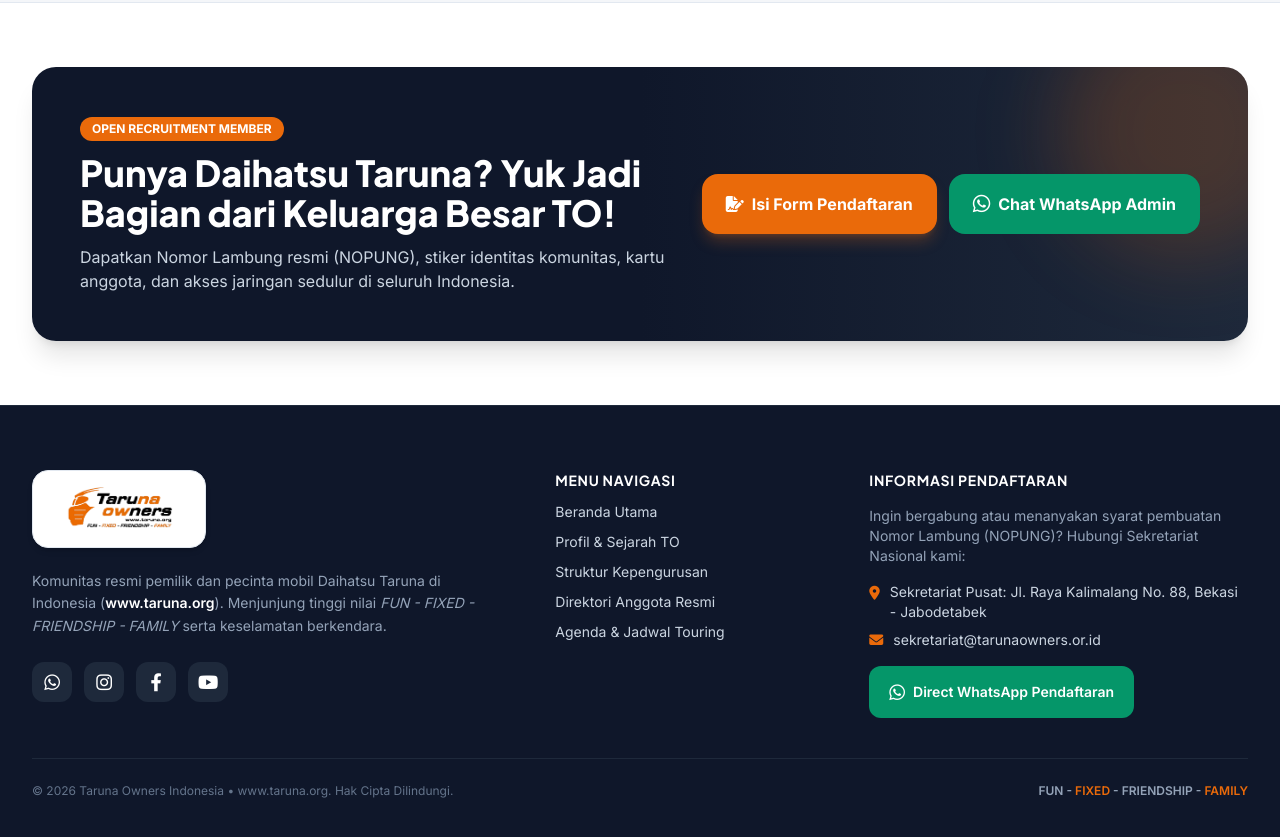
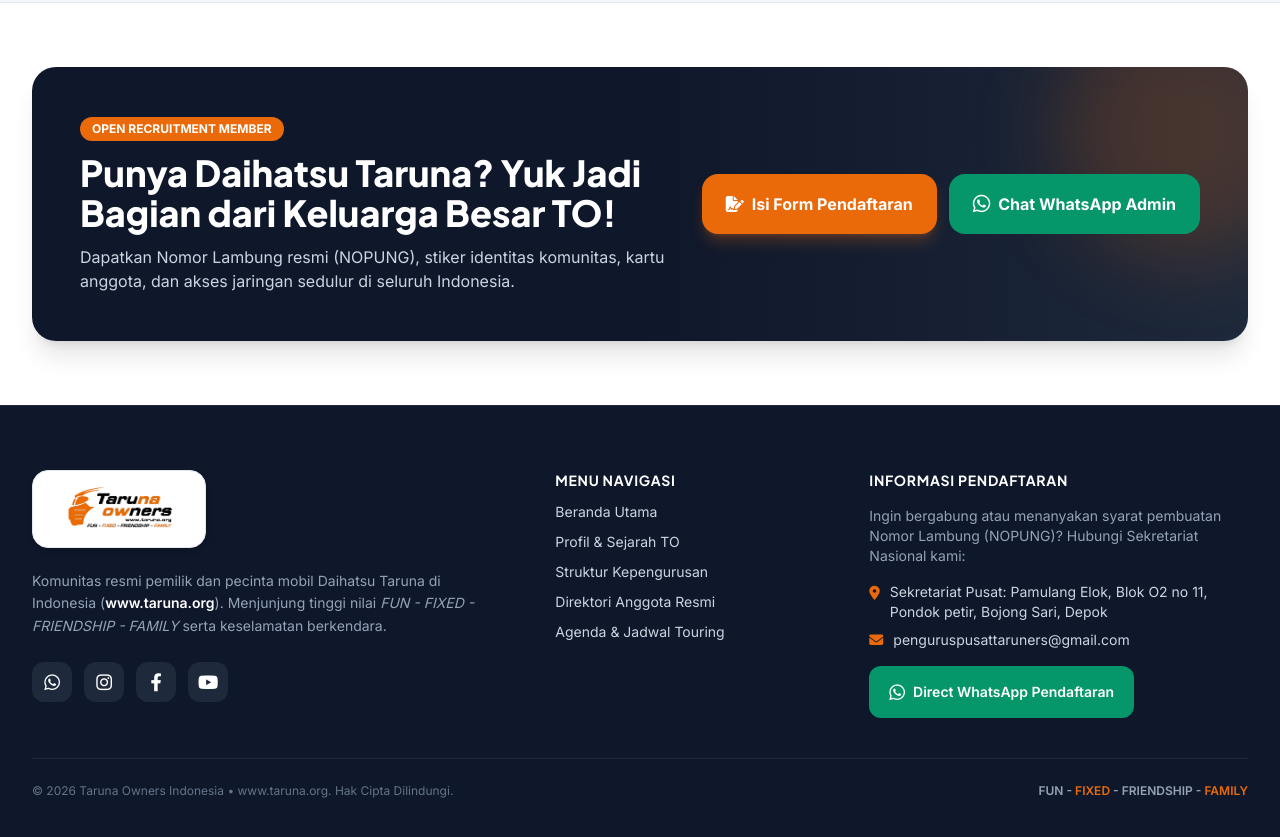
Before and after one commit to yogidev649/taruners, a plain HTML site: page index.html in a window 1280 px wide. Shown: the part 2090-2927 px from the top of the page. Drawn offline with nearby package versions, Linux system fonts and the light colour scheme.

Commit message:
Update index.html
Ubah email dan alamat

```diff
--- a/index.html
+++ b/index.html
@@ -953,11 +953,12 @@
                     <div class="space-y-2 text-sm">
                         <div class="flex items-start gap-2.5">
                             <i class="fa-solid fa-location-dot text-to-orange mt-1"></i>
-                            <span>Sekretariat Pusat: Jl. Raya Kalimalang No. 88, Bekasi - Jabodetabek</span>
+                            <span>Sekretariat Pusat: Pamulang Elok, Blok O2 no 11, Pondok petir, Bojong Sari, Depok
+</span>
                         </div>
                         <div class="flex items-center gap-2.5">
                             <i class="fa-solid fa-envelope text-to-orange"></i>
-                            <span>sekretariat@tarunaowners.or.id</span>
+                            <span>penguruspusattaruners@gmail.com</span>
                         </div>
                     </div>
                     <a href="https://wa.me/6285691003492?text=Halo%20Admin%20Taruna%20Owners%2C%20saya%20ingin%20bertanya%20informasi%20pendaftaran%20member%20baru." target="_blank" class="inline-flex items-center gap-2 bg-emerald-600 hover:bg-emerald-500 text-white font-semibold text-sm px-5 py-3 rounded-xl transition">
```
